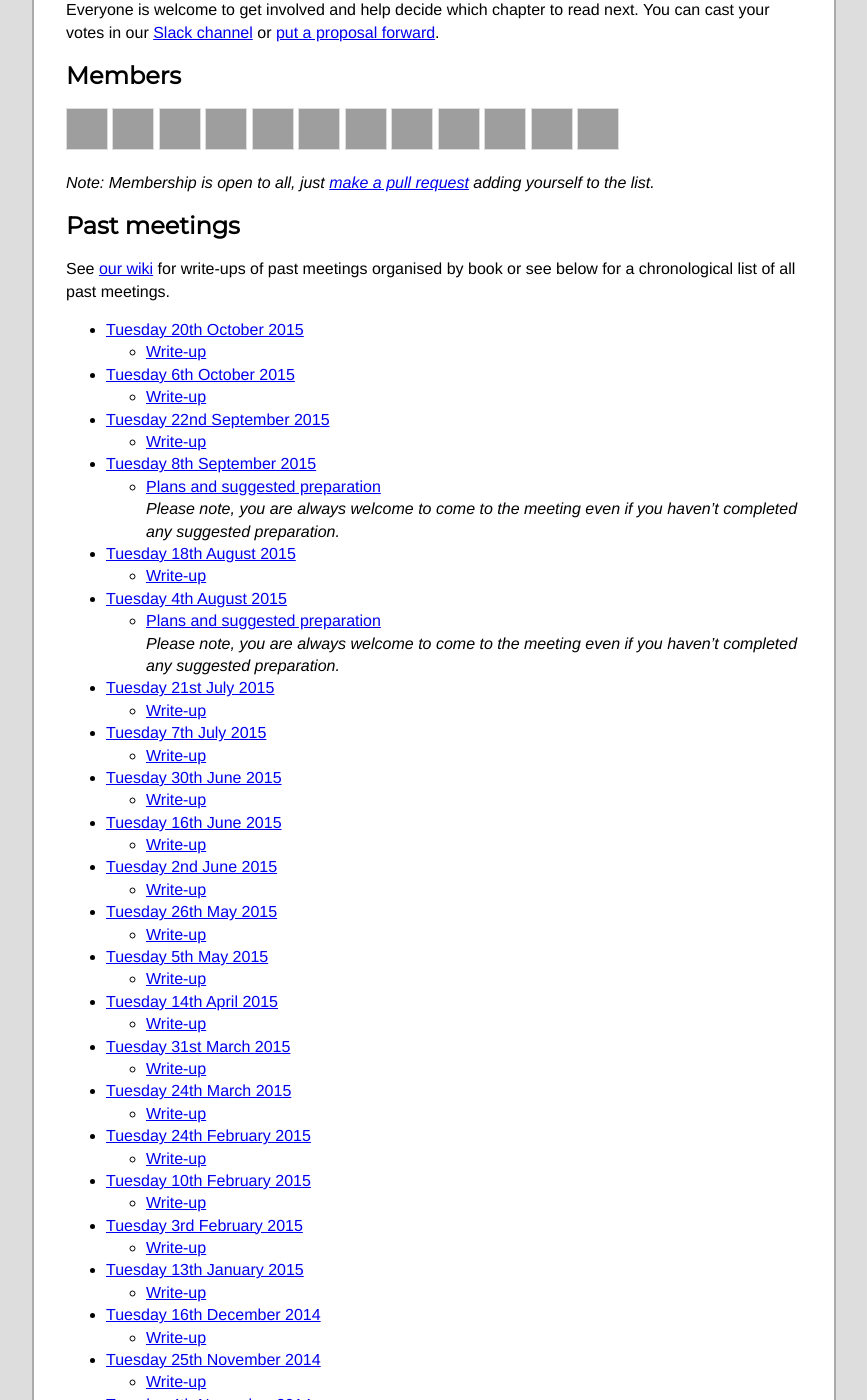
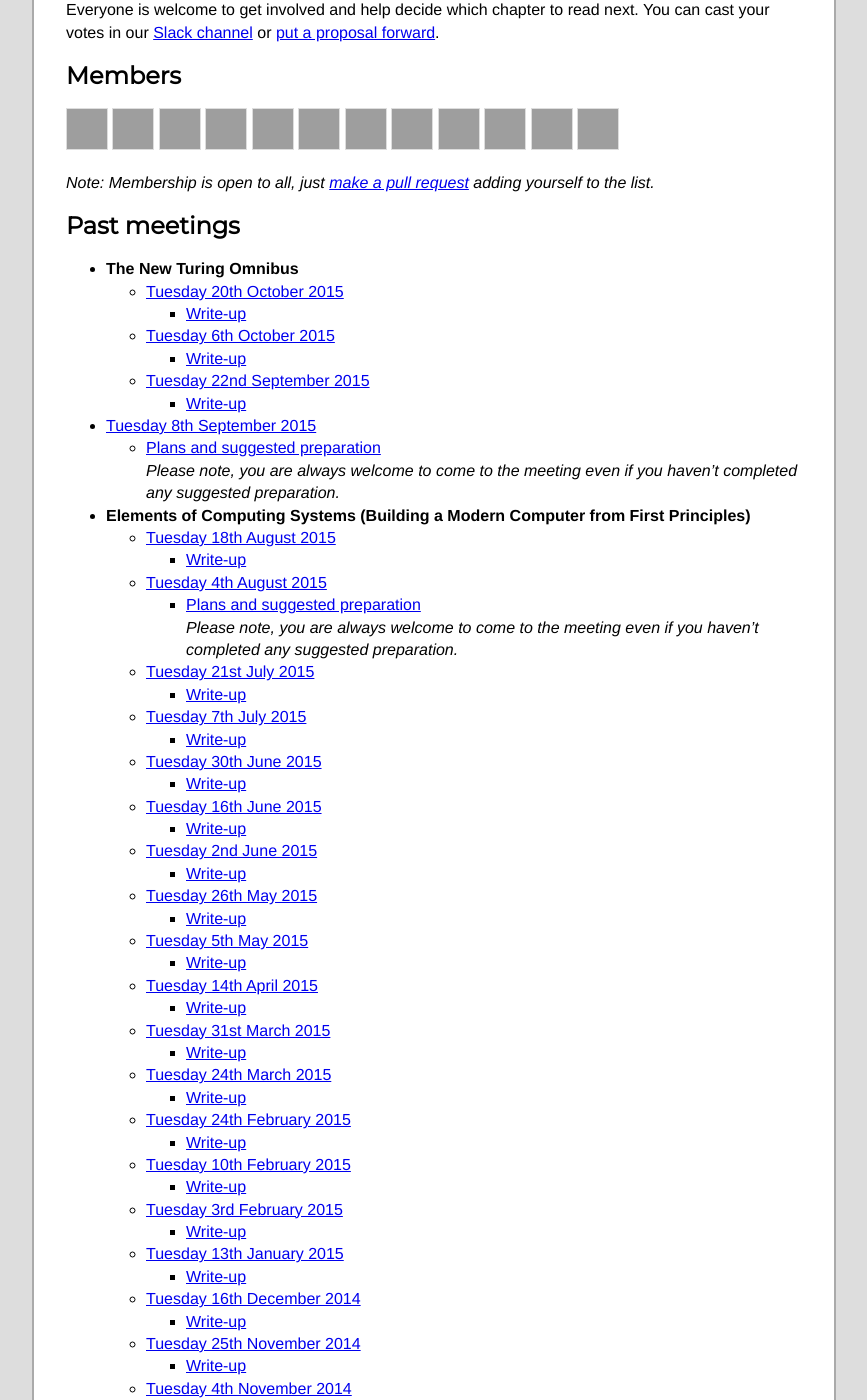
Before and after one commit to computationclub/computationclub.github.io, a Jekyll site: the page built from index.html, in a window 1280 px wide and 1400 px high, scrolled down 500 px, cut to the strip 0-1400 px from the top of the window. Shown: the whole strip, without its empty margins (206-1073 px from the left). Built offline with Jekyll 4.4.1, drawn with Linux system fonts in a browser that asks for light colours; some web fonts are replaced; some of the changed text lies outside the part shown; grey boxes are pictures that could not be loaded.

Commit message:
Organise past meetings by book where possible

```diff
--- a/index.html
+++ b/index.html
@@ -65,14 +65,25 @@ adding yourself to the list.</em></p>
 <section id="past-meetings">
   <h2>Past meetings</h2>
 
-  <p>See <a href="https://github.com/computationclub/computationclub.github.io/wiki">our wiki</a> for write-ups of past meetings organised by book or see below for a chronological list of all past meetings.</p>
-
   <ul>
+  {% assign book = null %}
   {% for meeting in meetings reversed %}
     {% assign meeting_date = meeting.date | date: '%F' %}
+    {% if book != meeting.book %}
+      {% if book != null %}
+        </ul>
+      </li>
+      {% endif %}
+      {% if meeting.book %}
+      <li>
+        <strong>{{ meeting.book }}</strong>
+        <ul>
+      {% endif %}
+    {% endif %}
     {% if meeting_date < now %}
       {% include meeting.html %}
     {% endif %}
+    {% assign book = meeting.book %}
   {% endfor %}
   </ul>
 </section>
```
